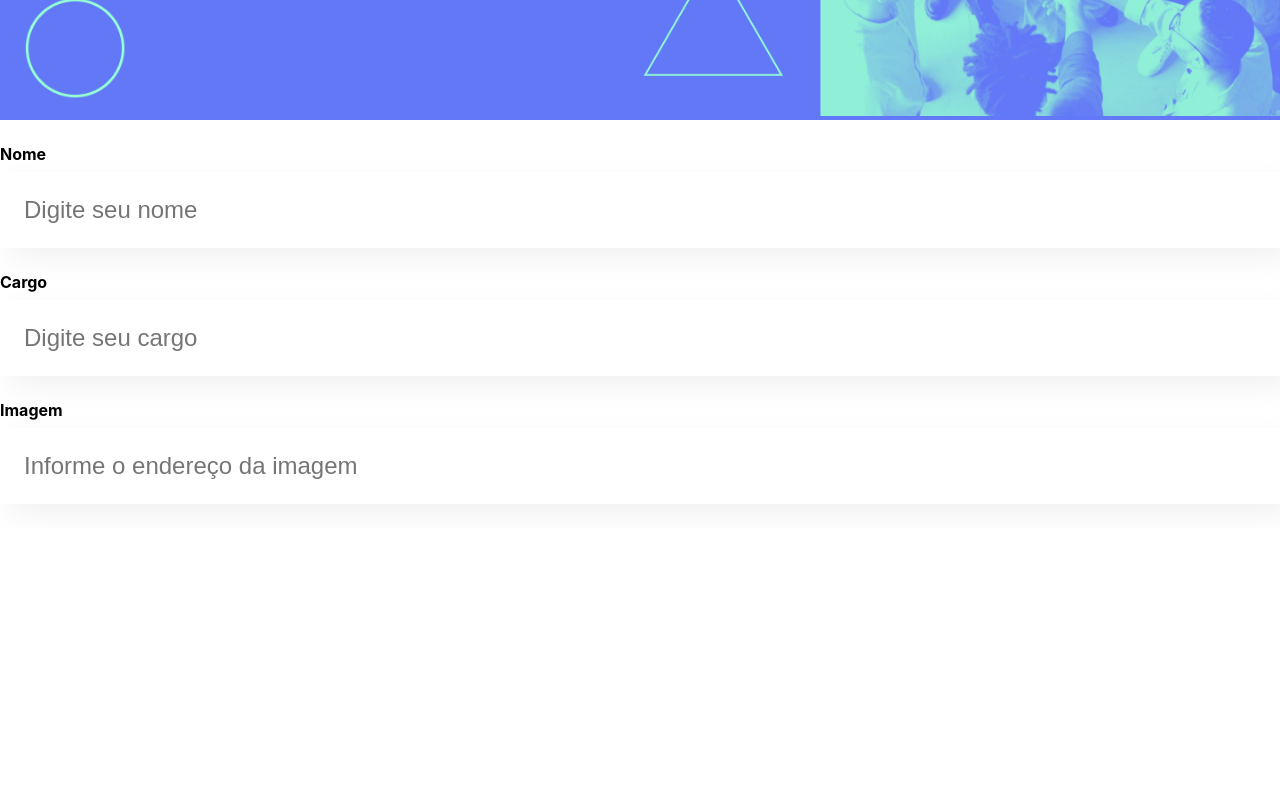
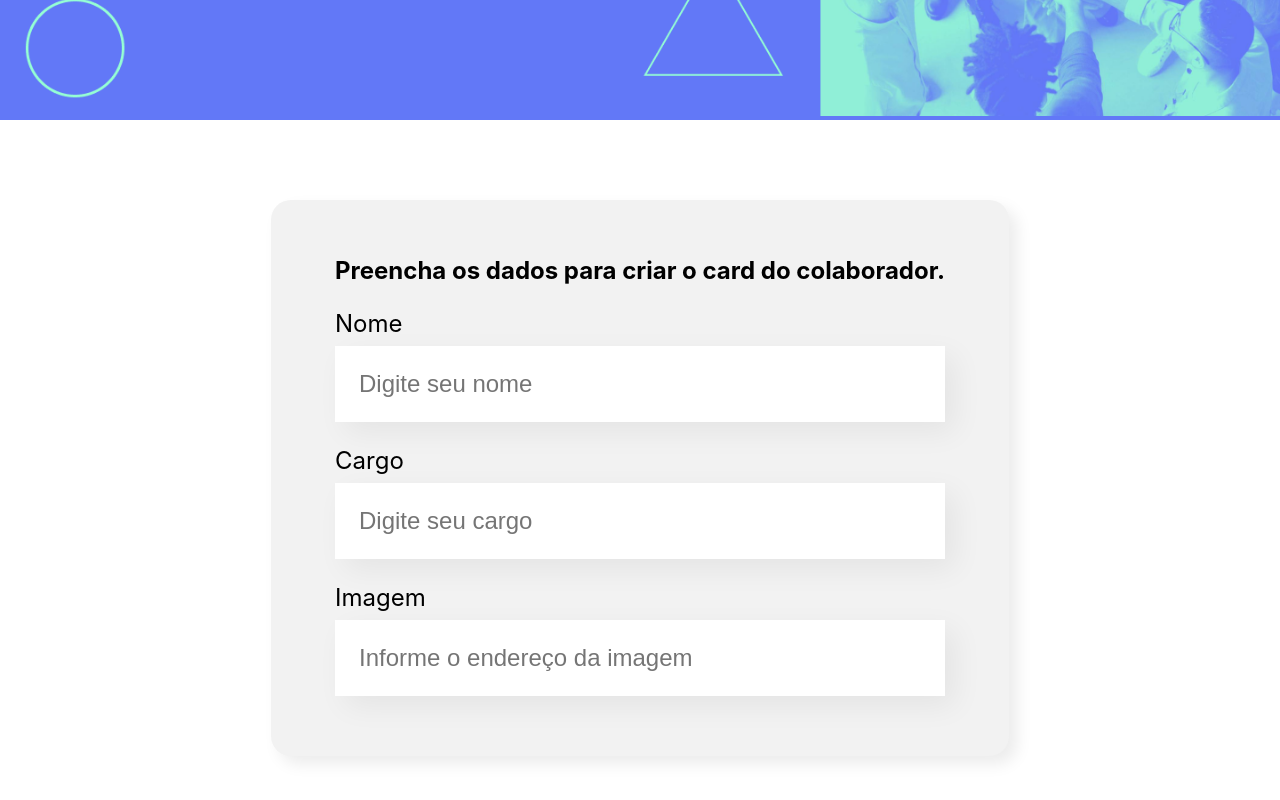
Before and after one commit to caruazu/organo-react, a JavaScript app: page / in a window 1280 px wide. Shown: the part 378-1178 px from the top of the page. Before the commit the page ends 906 px from the top, so only its background shows below. Built offline with nearby package versions, Linux system fonts and the light colour scheme; the HTML template or start-up script is replaced by a standard one.

Commit message:
novo componente de formulário

```diff
--- a/src/App.js
+++ b/src/App.js
@@ -1,13 +1,11 @@
 import Banner from './components/Banner/Banner';
-import InputText from './components/InputText/InputText';
+import FormPage from './components/FormPage/FormPage';
 
 function App() {
   return (
     <div className="App">
-      <Banner></Banner>
-      <InputText label="Nome" placeholder="Digite seu nome"></InputText>
-      <InputText label="Cargo" placeholder="Digite seu cargo"></InputText>
-      <InputText label="Imagem" placeholder="Informe o endereço da imagem"></InputText>
+      <Banner/>
+      <FormPage/>
     </div>
   );
 }
--- /dev/null
+++ b/src/components/FormPage/FormPage.css
@@ -0,0 +1,13 @@
+.form-page {
+    display: flex;
+    justify-content: center;
+    margin: 80px 0;
+}
+
+.form-page form {
+    max-width: 80%;
+    border-radius: 20px;
+    padding: 36px 64px;
+    box-shadow: 8px 8px 16px rgba(0, 0 ,0, 0.08);
+    background-color: #F2F2F2;
+}
--- /dev/null
+++ b/src/components/FormPage/FormPage.js
@@ -0,0 +1,17 @@
+import './FormPage.css'
+import InputText from '../InputText/InputText'
+
+const FormPage = () => {
+    return (
+        <section className='form-page'>
+            <form>
+                <h2>Preencha os dados para criar o card do colaborador.</h2>
+                <InputText label="Nome" placeholder="Digite seu nome"></InputText>
+                <InputText label="Cargo" placeholder="Digite seu cargo"></InputText>
+                <InputText label="Imagem" placeholder="Informe o endereço da imagem"></InputText>
+            </form>
+        </section>
+    )
+}
+
+export default FormPage
--- a/src/components/InputText/InputText.css
+++ b/src/components/InputText/InputText.css
@@ -1,16 +1,15 @@
-.input-text{
+.input-text {
     margin: 24px 0;
 }
 
-.input-text label{
+.input-text label {
     display: block;
     margin-bottom: 8px;
-    font-size: 12;
-    font-weight: bold;
+    font-size: 24px;
 }
 
-.input-text input{
-    background-color: white;
+.input-text input {
+    background-color: #FFF;
     box-shadow: 10px 10px 30px rgba(0, 0, 0, 0.06);
     width: 100%;
     border: none;
```
